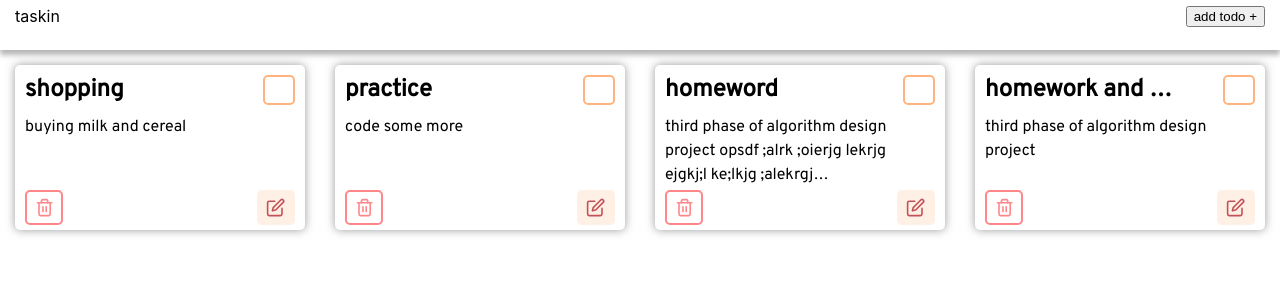
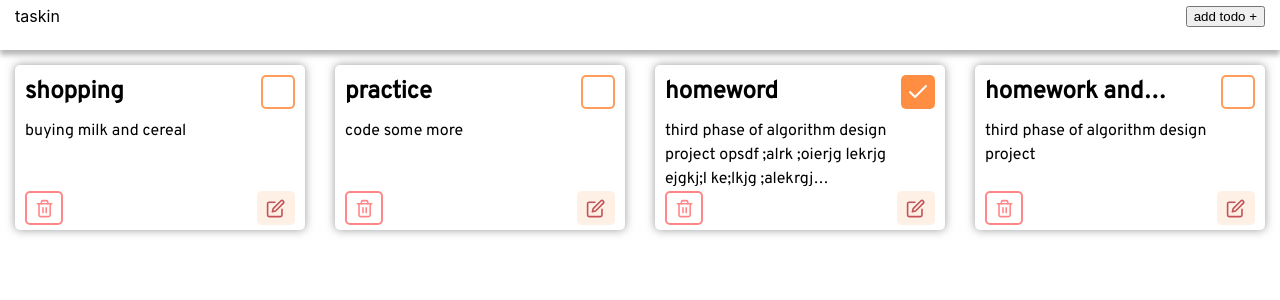
Before and after one commit to Negarnbkhti42/todo-application, a React (Create React App) app: page / in a window 1280 px wide. Shown: the top 300 px of the page. Built offline with nearby package versions, Linux system fonts and the light colour scheme.

Commit message:
checkbox logic

```diff
--- a/src/components/Card/Card.scss
+++ b/src/components/Card/Card.scss
@@ -31,16 +31,27 @@
             overflow: hidden;
             text-overflow: ellipsis;
         }
+    }
 
-        & span {
-            display: inline-block;
-            box-sizing: border-box;
-            height: 100%;
-            width: 2em;
-            min-width: 2em;
-            border: 2px solid rgba(255, 138, 60, 0.651);
-            border-radius: 5px;
-            margin-left: 50px;
+    &_checkbox {
+        display: inline-block;
+        box-sizing: border-box;
+        height: 1.4em;
+        width: 1.4em;
+        min-width: 1.4em;
+        border: 2px solid rgba(255, 142, 67, 0.87);
+        border-radius: 5px;
+        margin-left: 50px;
+        display: flex;
+        align-items: center;
+        justify-content: center;
+        cursor: pointer;
+        color: #fff;
+
+        font-size: 1.5rem;
+
+        &-completed {
+            background-color: rgb(255, 142, 67);
         }
     }
 
--- a/src/components/Card/index.jsx
+++ b/src/components/Card/index.jsx
@@ -1,7 +1,7 @@
 import PropTypes from "prop-types";
 import "./Card.scss";
 
-import { FiTrash2, FiCheckCircle, FiXCircle, FiEdit } from "react-icons/fi";
+import { FiTrash2, FiCheck, FiEdit } from "react-icons/fi";
 import propTypes from "prop-types";
 
 function Card({
@@ -17,7 +17,14 @@ function Card({
     <div className={`card_container ${className}`}>
       <header className="card_header">
         <h3>{title}</h3>
-        <span></span>
+        <span
+          onClick={onComplete}
+          className={`card_checkbox ${
+            completed ? "card_checkbox-completed" : ""
+          }`}
+        >
+          {completed && <FiCheck />}
+        </span>
       </header>
       <div className="card_main">
         <div className="card_description">{description}</div>
@@ -34,12 +41,6 @@ function Card({
             <button className="card_button card_button-edit" onClick={onEdit}>
               <FiEdit />
             </button>
-            {/* <button
-              className="card_button card_button-complete"
-              onClick={onComplete}
-            >
-              {completed ? <FiXCircle /> : <FiCheckCircle />}
-            </button> */}
           </div>
         </div>
       </div>
```
